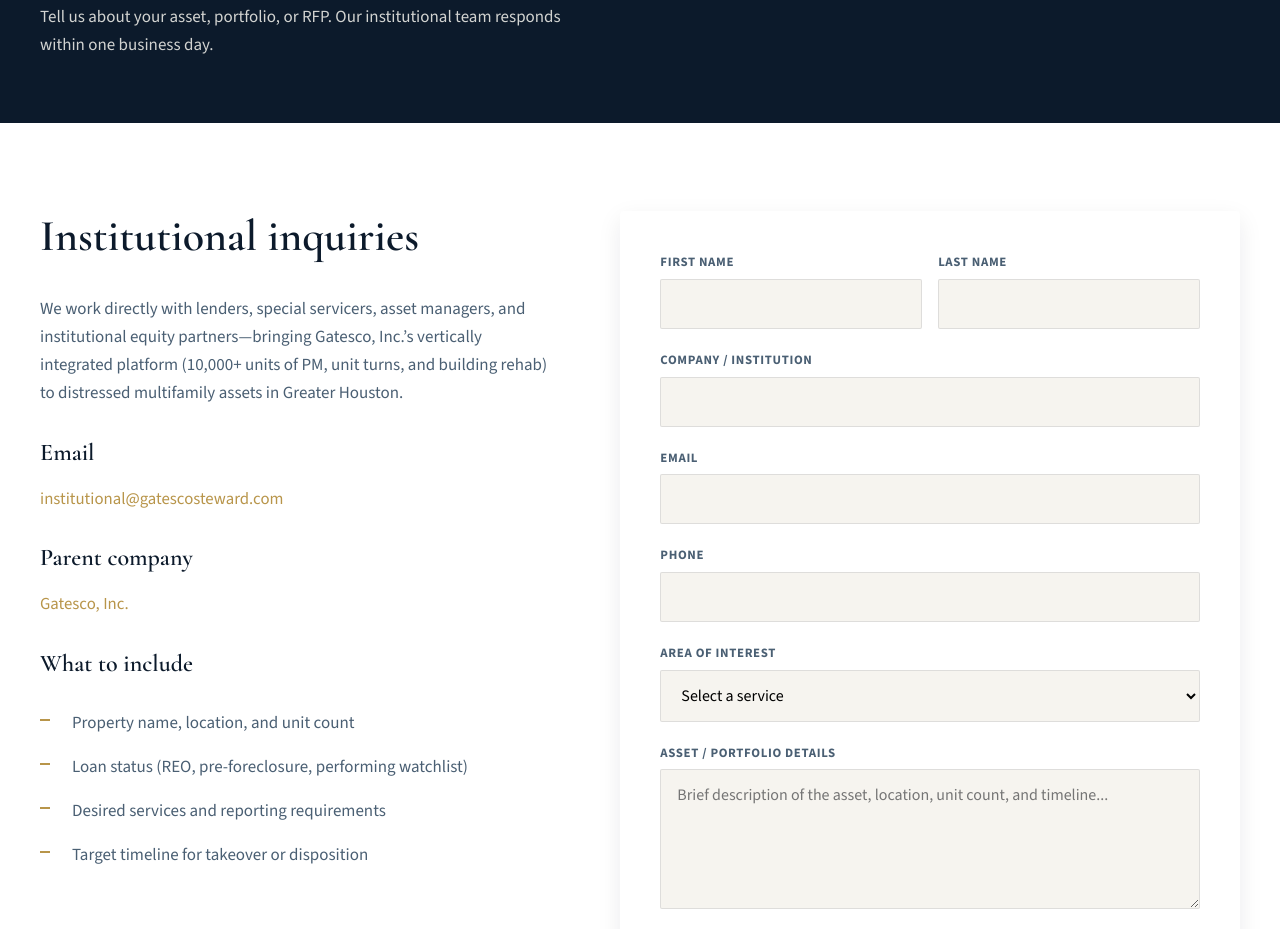
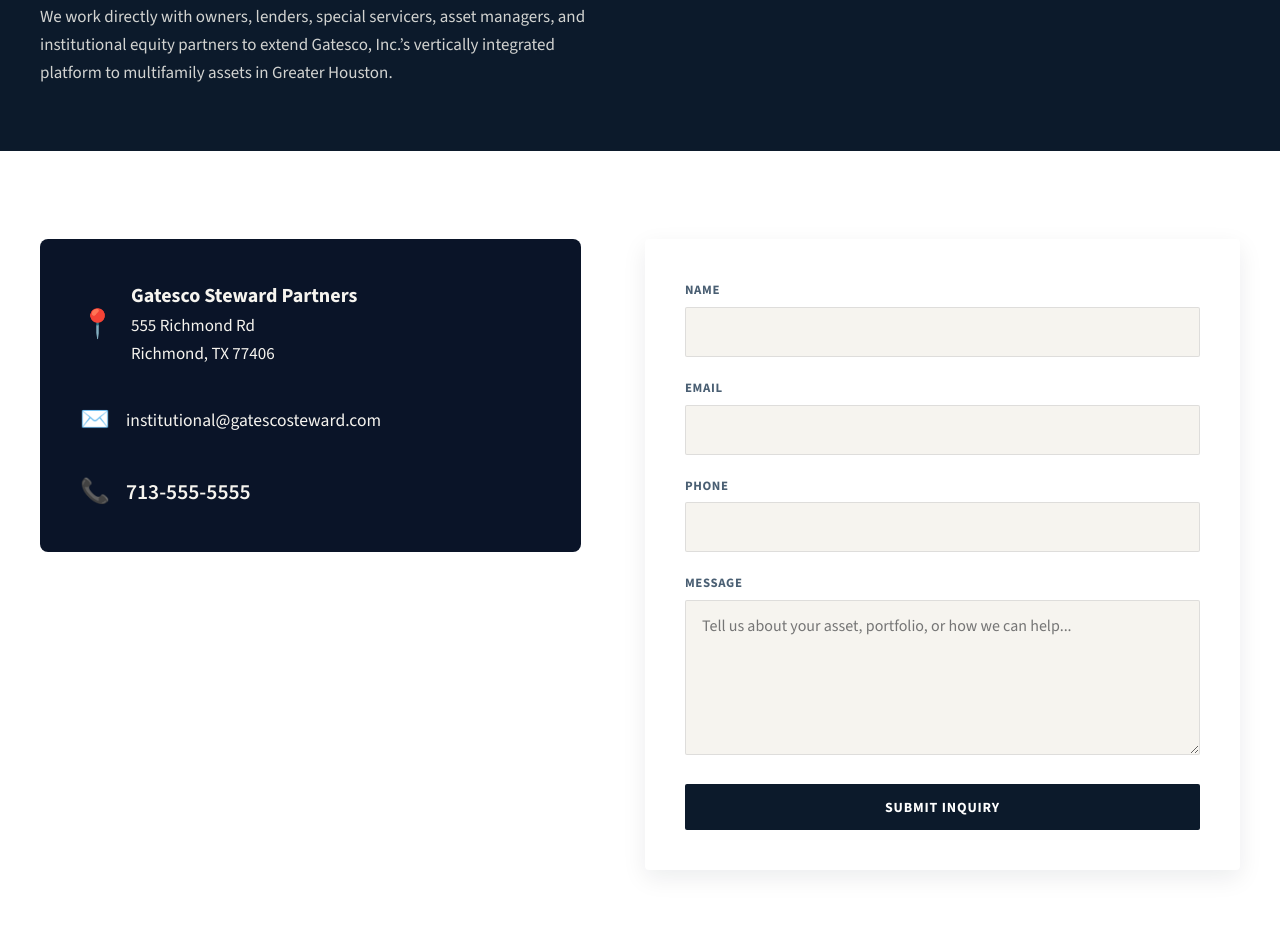
Before and after one commit to vansomerenb/Gatesco-Steward, a plain HTML site: page contact.html in a window 1280 px wide. Shown: the part 331-1260 px from the top of the page. Drawn offline with nearby package versions, Linux system fonts and the light colour scheme.

Commit message:
Update contact page - simplified form + contact info

```diff
--- a/contact.html
+++ b/contact.html
@@ -42,44 +42,55 @@
     <div class="container">
       <p class="breadcrumb"><a href="index.html">Home</a> / Contact</p>
       <span class="section-label">Get started</span>
-      <h1>Talk to an expert today</h1>
-      <p style="max-width: 560px; color: rgba(246,244,239,0.85);">Tell us about your asset, portfolio, or RFP. Our institutional team responds within one business day.</p>
+      <h1>Contact Us Today</h1>
+      <p style="max-width: 560px; color: rgba(246,244,239,0.85);">We work directly with owners, lenders, special servicers, asset managers, and institutional equity partners to extend Gatesco, Inc.’s vertically integrated platform to multifamily assets in Greater Houston.</p>
     </div>
   </section>
 
   <section class="section section--white">
     <div class="container">
-      <div class="contact-grid fade-in">
-        <div class="contact-info">
-          <h2>Institutional inquiries</h2>
-          <p style="color: var(--slate);">We work directly with lenders, special servicers, asset managers, and institutional equity partners—bringing Gatesco, Inc.’s vertically integrated platform (10,000+ units of PM, unit turns, and building rehab) to distressed multifamily assets in Greater Houston.</p>
-          <h3>Email</h3>
-          <p class="contact-detail"><a href="mailto:institutional@gatescosteward.com" style="color: var(--gold);">institutional@gatescosteward.com</a></p>
-          <h3>Parent company</h3>
-          <p class="contact-detail"><a href="https://www.gatescoinc.com" target="_blank" rel="noopener" style="color: var(--gold);">Gatesco, Inc.</a></p>
-          <h3>What to include</h3>
-          <ul class="diff-list">
-            <li>Property name, location, and unit count</li>
-            <li>Loan status (REO, pre-foreclosure, performing watchlist)</li>
-            <li>Desired services and reporting requirements</li>
-            <li>Target timeline for takeover or disposition</li>
-          </ul>
+      <div class="contact-grid fade-in" style="display: grid; grid-template-columns: 1fr 1.1fr; gap: 4rem; align-items: start;">
+
+        <!-- Contact Info (Left Side) -->
+        <div class="contact-info" style="background: #0a1428; color: #f6f4ef; padding: 2.5rem; border-radius: 8px;">
+          <div style="margin-bottom: 2rem;">
+            <div style="display: flex; align-items: center; gap: 1rem; margin-bottom: 1.25rem;">
+              <span style="font-size: 1.75rem;">📍</span>
+              <div>
+                <strong style="font-size: 1.25rem;">Gatesco Steward Partners</strong><br>
+                555 Richmond Rd<br>
+                Richmond, TX 77406
+              </div>
+            </div>
+          </div>
+
+          <div style="margin-bottom: 2rem;">
+            <div style="display: flex; align-items: center; gap: 1rem;">
+              <span style="font-size: 1.5rem;">✉️</span>
+              <div>
+                <a href="mailto:institutional@gatescosteward.com" style="color: #f6f4ef; text-decoration: none; font-size: 1.1rem;">
+                  institutional@gatescosteward.com
+                </a>
+              </div>
+            </div>
+          </div>
+
+          <div>
+            <div style="display: flex; align-items: center; gap: 1rem;">
+              <span style="font-size: 1.5rem;">📞</span>
+              <a href="tel:7135555555" style="color: #f6f4ef; text-decoration: none; font-size: 1.35rem; font-weight: 600;">
+                713-555-5555
+              </a>
+            </div>
+          </div>
         </div>
+
+        <!-- Simplified Contact Form (Right Side) -->
         <div class="contact-form">
           <form action="#" method="post">
-            <div class="form-row">
-              <div class="form-group">
-                <label for="first-name">First name</label>
-                <input type="text" id="first-name" name="first-name" required>
-              </div>
-              <div class="form-group">
-                <label for="last-name">Last name</label>
-                <input type="text" id="last-name" name="last-name" required>
-              </div>
-            </div>
             <div class="form-group">
-              <label for="company">Company / Institution</label>
-              <input type="text" id="company" name="company" required>
+              <label for="name">Name</label>
+              <input type="text" id="name" name="name" required>
             </div>
             <div class="form-group">
               <label for="email">Email</label>
@@ -87,22 +98,11 @@
             </div>
             <div class="form-group">
               <label for="phone">Phone</label>
-              <input type="tel" id="phone" name="phone">
+              <input type="tel" id="phone" name="phone" required>
             </div>
             <div class="form-group">
-              <label for="interest">Area of interest</label>
-              <select id="interest" name="interest">
-                <option value="">Select a service</option>
-                <option value="property-management">Property Management</option>
-                <option value="asset-management">Asset Management</option>
-                <option value="construction">Construction &amp; Renovations</option>
-                <option value="financial-reporting">Financial Reporting</option>
-                <option value="full-platform">Full integrated platform</option>
-              </select>
-            </div>
-            <div class="form-group">
-              <label for="message">Asset / portfolio details</label>
-              <textarea id="message" name="message" placeholder="Brief description of the asset, location, unit count, and timeline..."></textarea>
+              <label for="message">Message</label>
+              <textarea id="message" name="message" rows="6" placeholder="Tell us about your asset, portfolio, or how we can help..." required></textarea>
             </div>
             <button type="submit" class="btn btn-primary" style="width: 100%;">Submit Inquiry</button>
           </form>
```
